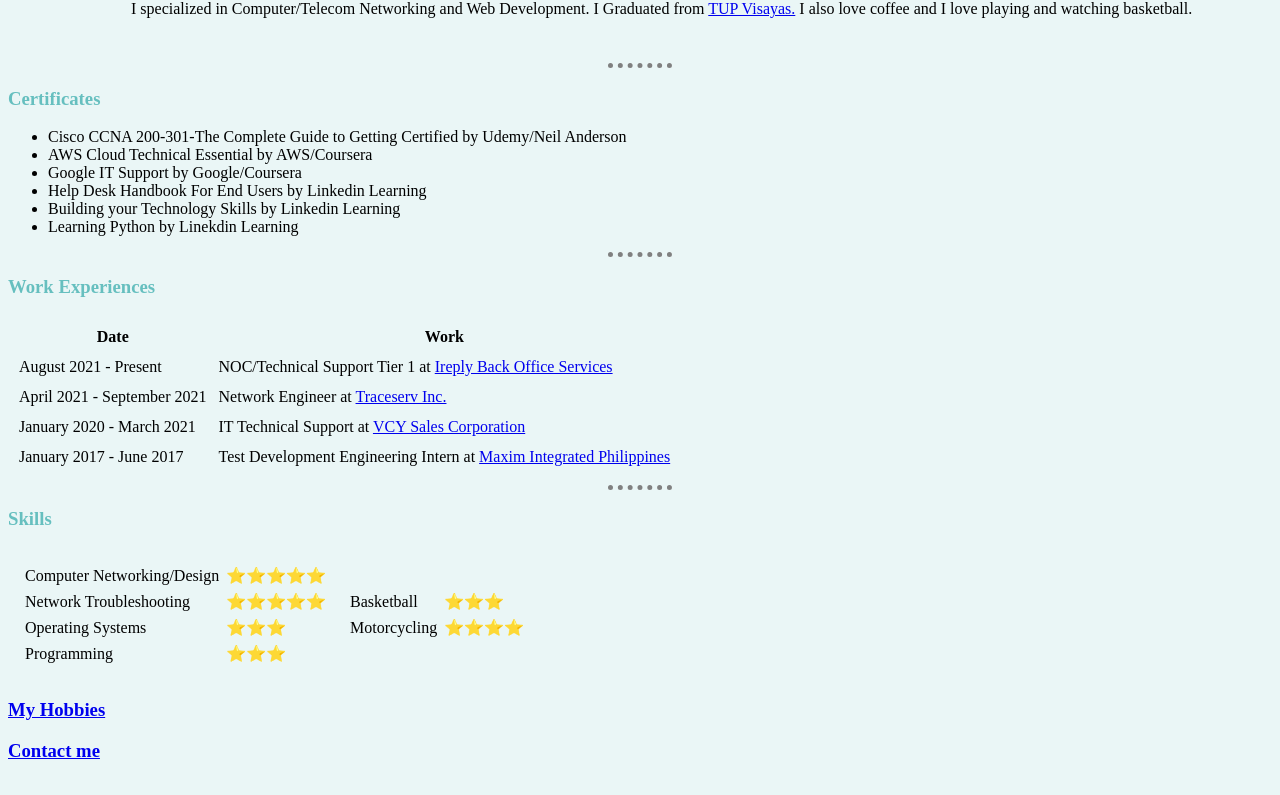
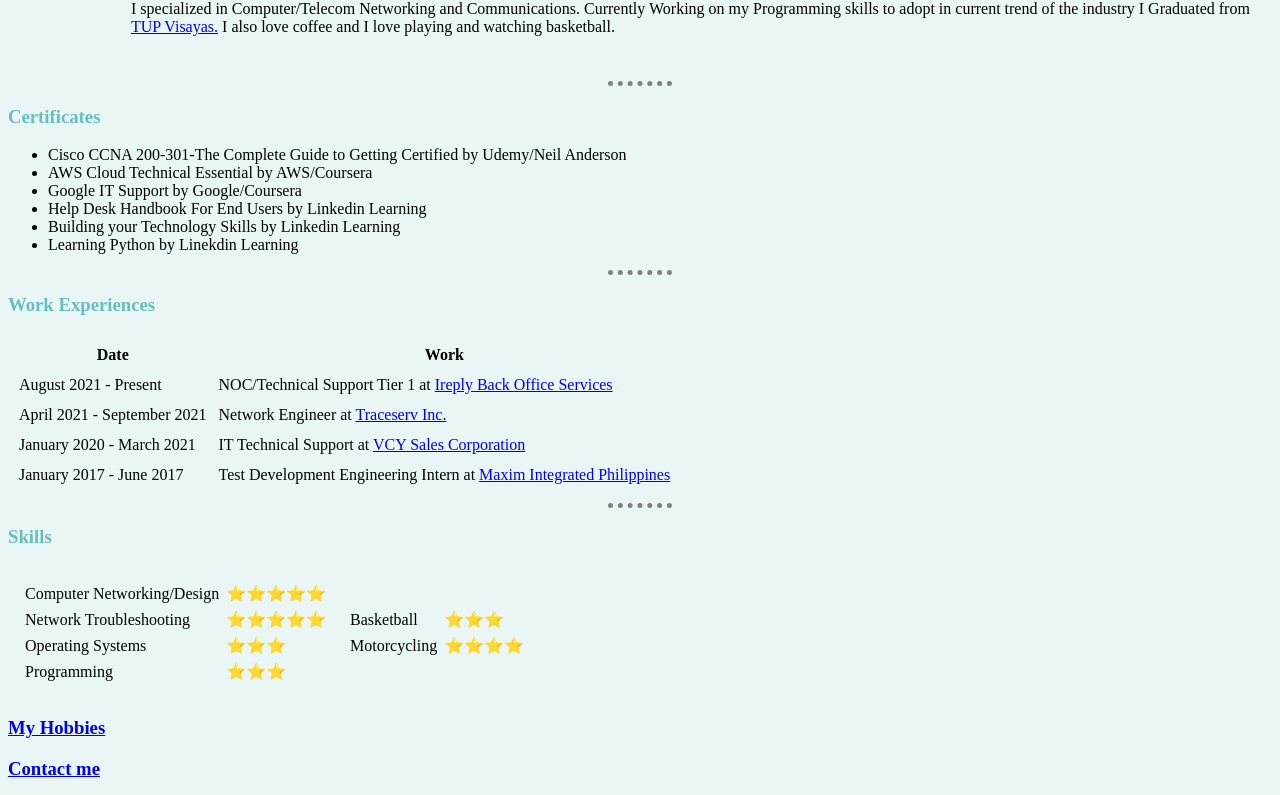
Before and after one commit to EngrGeorgeAlvin/cv, a plain HTML site: page index.html in a window 1280 px wide. Shown: the part 179-974 px from the top of the page. Drawn offline with Linux system fonts and the light colour scheme.

Commit message:
Change Intro

```diff
--- a/index.html
+++ b/index.html
@@ -13,7 +13,7 @@
           <p><em>Licensed Electronics Engineer at <a href="https://www.facebook.com/iecepnationalofficial/">
                   IECEP(Institute of Electronics Engineers of the Philippines)</a></em> &#x1F916; </p>
           <p><em>Senior Network Engineer at <strong><a href="https://about.google/">Google</a></strong></em> &#x1F4BB; </p>
-          <p>I specialized in Computer/Telecom Networking and Web Development. I Graduated from <a href="https://www.tupvisayas.edu.ph/">TUP Visayas.</a>
+          <p>I specialized in Computer/Telecom Networking and Communications. Currently Working on my Programming skills to adopt in current trend of the industry I Graduated from <a href="https://www.tupvisayas.edu.ph/">TUP Visayas.</a>
             I also love coffee and I love playing and watching basketball.</p></td>
       </tr>
     </table>
```
